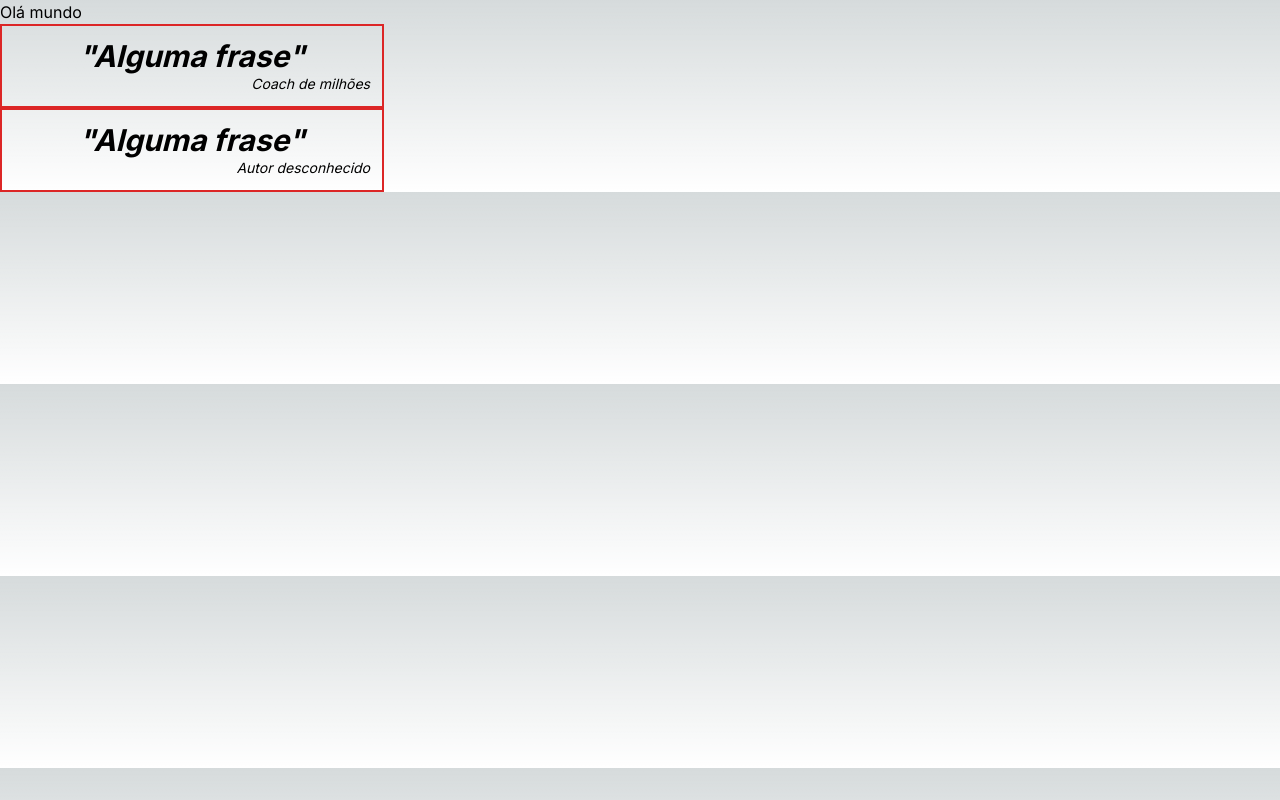
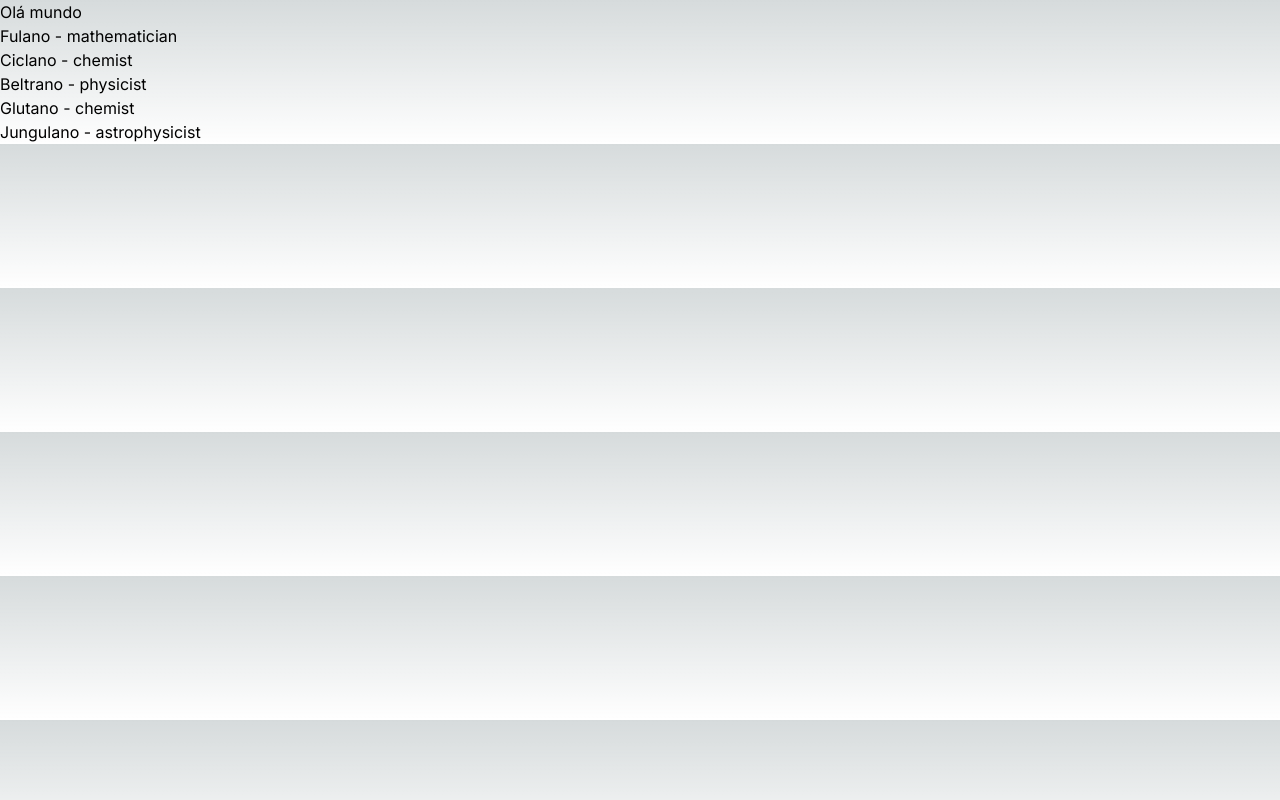
Before and after one commit to vanderleipinto/react-restart, a Next.js app: page / in a window 1280 px wide. Built offline with nearby package versions, Linux system fonts and the light colour scheme.

Commit message:
feat: Renderizando Listas

```diff
--- a/src/app/page.tsx
+++ b/src/app/page.tsx
@@ -1,12 +1,18 @@
-import { Card } from "@/components/Card";
+import { peopleList } from '@/data/peopleList'
+
+function Page(){
 
 
-function Page(){
   return(
     <div>
       <h1>Olá mundo</h1>
-      <Card phrase="Alguma frase" author="Coach de milhões"/>
-      <Card phrase="Alguma frase" />
+      {peopleList.length > 0 &&
+        <ul>
+          {peopleList.map(person =>
+              <li key={person.id}> {person.name} - {person.profession}</li>
+            )}
+        </ul>
+      }
     </div>
   )
 }
--- /dev/null
+++ b/src/data/peopleList.ts
@@ -0,0 +1,9 @@
+import { Person } from "@/types/Person";
+
+export const peopleList:Person[] = [
+  {id: 1 ,name: 'Fulano', profession: 'mathematician'},
+  {id: 2, name: 'Ciclano', profession: 'chemist'},
+  {id: 3, name: 'Beltrano', profession: 'physicist'},
+  {id: 4, name: 'Glutano', profession: 'chemist'},
+  {id: 5, name: 'Jungulano', profession: 'astrophysicist'}
+]
--- /dev/null
+++ b/src/types/Person.ts
@@ -0,0 +1,5 @@
+export type Person = {
+  id:number,
+  name:string,
+  profession: string;
+}
```
